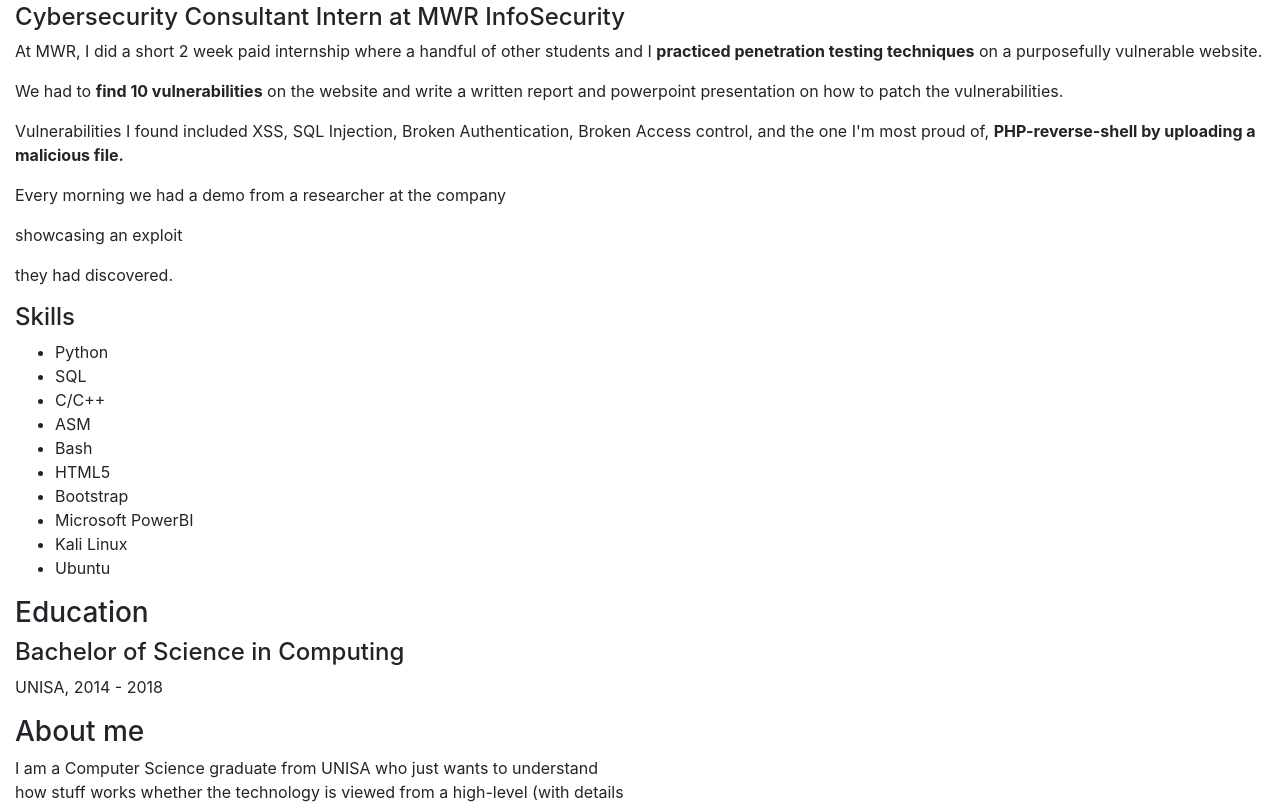
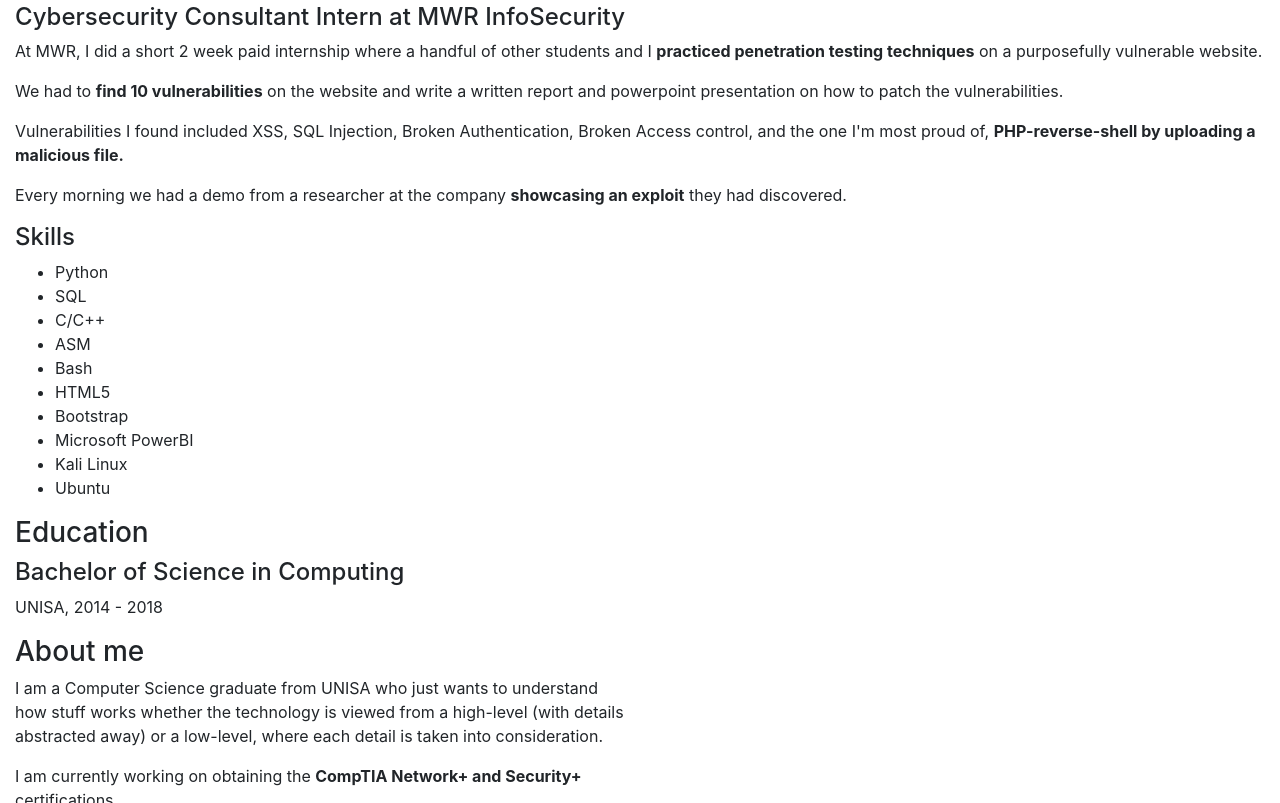
Before and after one commit to mijnog/my-personal-website, a plain HTML site: page index.html in a window 1280 px wide. Shown: the part 1071-1874 px from the top of the page. Drawn offline with nearby package versions, Linux system fonts and the light colour scheme.

Commit message:
minor change

```diff
--- a/index.html
+++ b/index.html
@@ -68,7 +68,7 @@
             <p>We had to <b>find 10 vulnerabilities</b> on the website and write a written report and powerpoint presentation on how to patch the vulnerabilities.</p>
                 <p>Vulnerabilities I found included XSS, SQL Injection, Broken Authentication, Broken Access control, and the one I'm most proud of, <b>PHP-reverse-shell by uploading a malicious file.</b>
            </p>
-           <p> Every morning we had a demo from a researcher at the company <p>showcasing an exploit</p> they had discovered.</p>
+           <p> Every morning we had a demo from a researcher at the company <b>showcasing an exploit</b> they had discovered.</p>
 
 
         </article>
```
Also changed, not shown: skills/Python.png (added).
